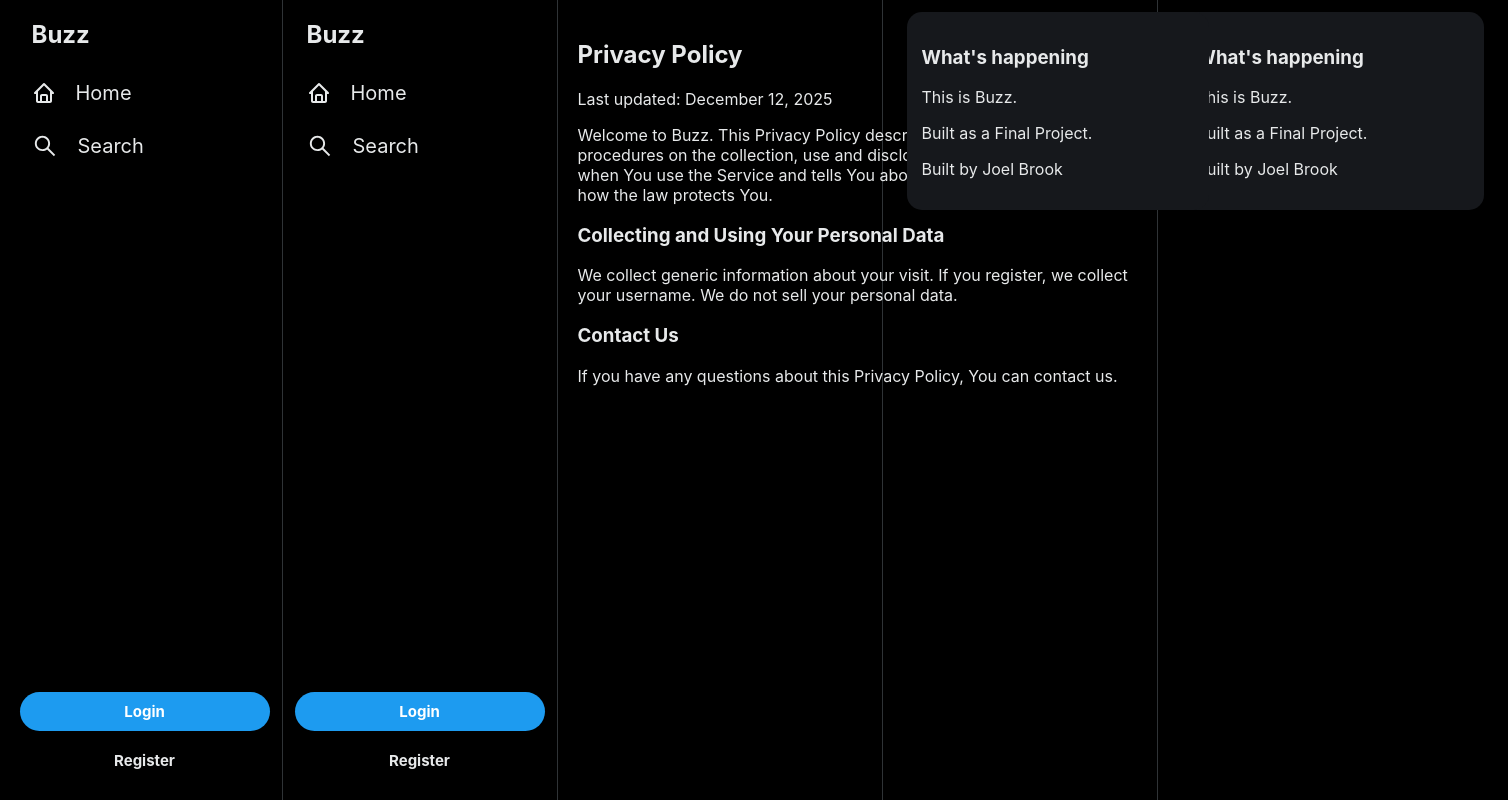
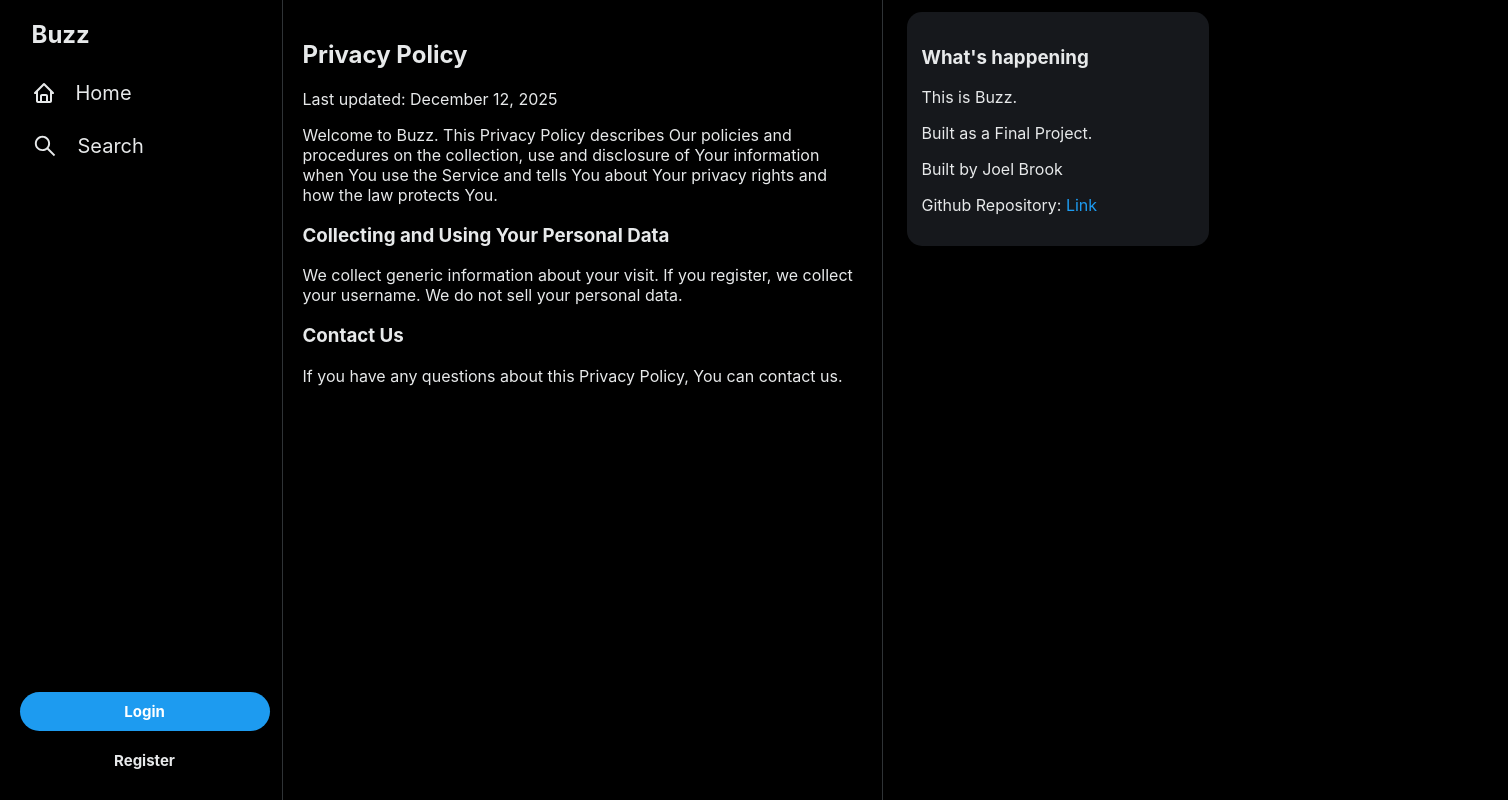
Before and after one commit to Souprem/Final-Project, a React (Vite) app in the folder client/: page /privacy in a window 1280 px wide. Shown: the whole page, 1508 px wide, since content can reach past the window. Built offline with nearby package versions, Linux system fonts and the light colour scheme; no server answers.

Commit message:
fixed privacy and github

```diff
--- a/client/src/components/Rightbar.jsx
+++ b/client/src/components/Rightbar.jsx
@@ -6,6 +6,7 @@ const Rightbar = () => {
                 <p>This is Buzz.</p>
                 <p>Built as a Final Project.</p>
                 <p>Built by Joel Brook </p>
+                <p>Github Repository: <a href="https://github.com/Souprem/Final-Project" target="_blank" rel="noopener noreferrer" style={{ color: '#1d9bf0', textDecoration: 'none' }}>Link</a></p>
             </div>
         </div>
     );
--- a/client/src/pages/Privacy.jsx
+++ b/client/src/pages/Privacy.jsx
@@ -1,12 +1,8 @@
 import React from 'react';
-import Navbar from '../components/Navbar';
-import Rightbar from '../components/Rightbar';
 
 const Privacy = () => {
     return (
-        <div className="layout">
-            <Navbar />
-            <div className="content" style={{ padding: '20px' }}>
+        <div style={{ padding: '20px' }}>
             <h2>Privacy Policy</h2>
             <p>Last updated: December 12, 2025</p>
             <p>
@@ -22,8 +18,6 @@ const Privacy = () => {
             <h3>Contact Us</h3>
             <p>If you have any questions about this Privacy Policy, You can contact us.</p>
         </div>
-            <Rightbar />
-        </div>
     );
 };
 
```
Lines whose indentation alone changed are shown as unchanged.
